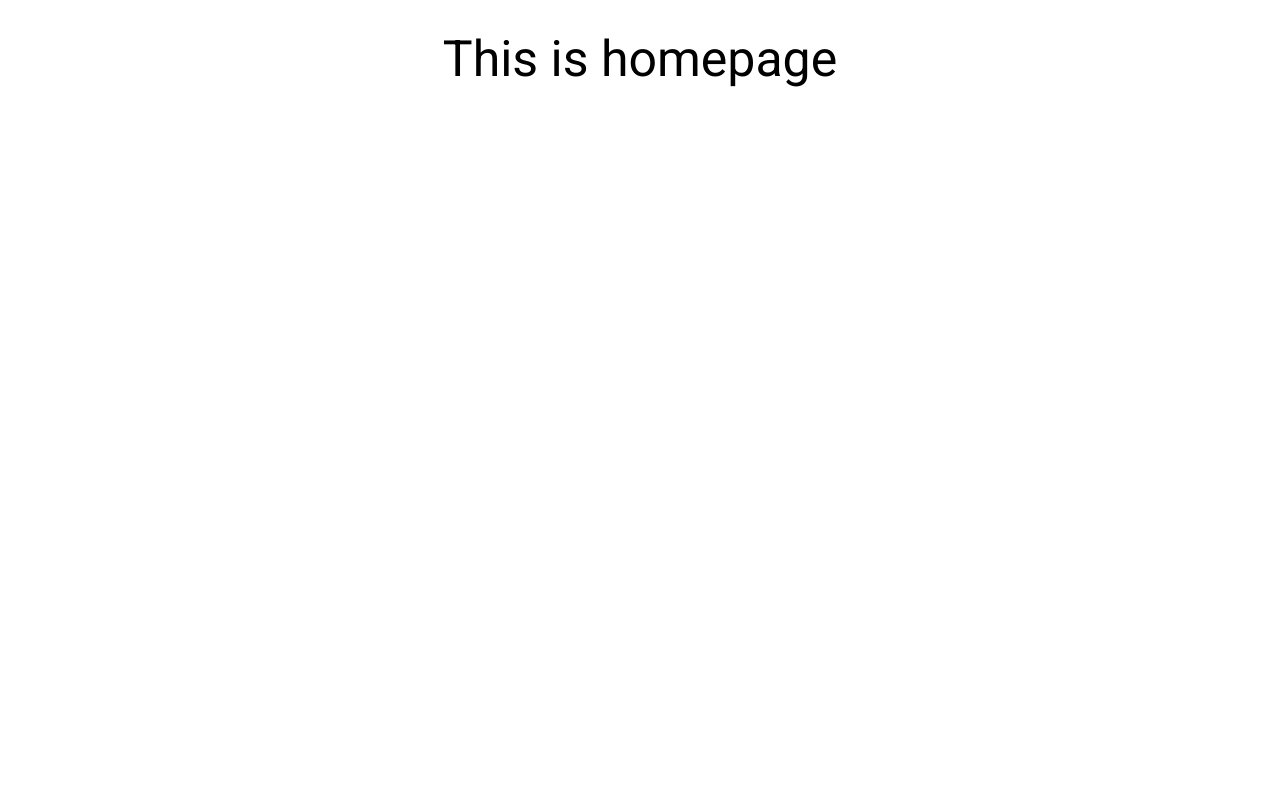
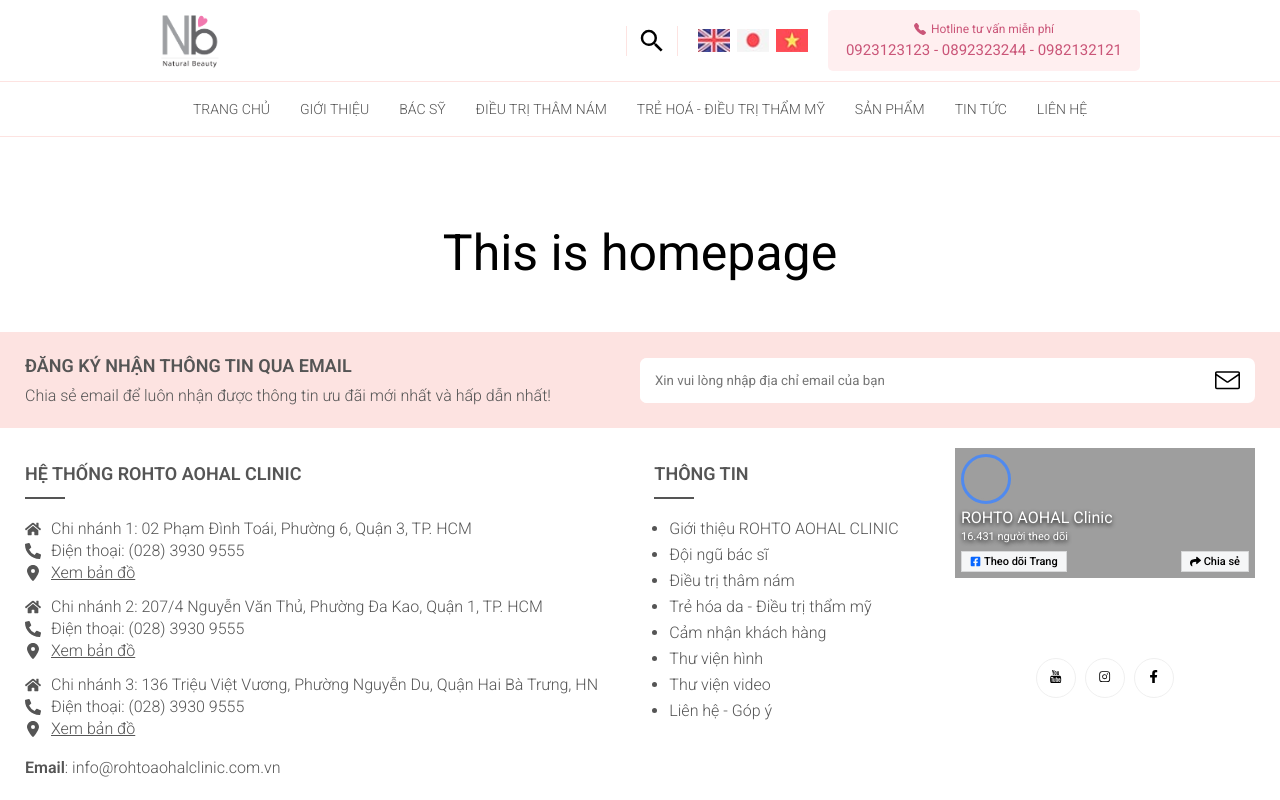
Before and after one commit to LeHungYen/Spa_website, a React (Create React App) app: page / in a window 1280 px wide. Built offline with nearby package versions, Linux system fonts and the light colour scheme; grey boxes are pictures that could not be loaded.

Commit message:
resolve conflict

```diff
--- a/package.json
+++ b/package.json
@@ -13,6 +13,7 @@
     "react-icons": "^5.0.1",
     "react-modal": "^3.16.1",
     "react-redux": "^9.1.0",
+    "react-responsive-carousel": "^3.2.23",
     "react-router-dom": "^6.21.3",
     "react-scripts": "5.0.1",
     "redux-thunk": "^3.1.0",
--- a/src/layouts/DefaultLayout/index.css
+++ b/src/layouts/DefaultLayout/index.css
@@ -116,7 +116,7 @@
     font-family: Roboto, sans-serif;
     font-size: 14px;
     line-height: 24px;
-    font-weight: 200;
+    font-weight: 300;
     text-transform: uppercase;
     padding: 15px;
     color: #555;
--- a/src/layouts/DefaultLayout/index.js
+++ b/src/layouts/DefaultLayout/index.js
@@ -1,6 +1,6 @@
 import style from './index.module.scss'
 import "./index.css"
-import NavigationBar from "./headder/navigation-bar";
+import NavigationBar from "./header/navigation-bar";
 
 
 import { Footer } from './Footer'
@@ -12,7 +12,7 @@
                 <NavigationBar/>
             </div>
 
-            <div className={style.body} style={{height: 5000}}>
+            <div className={style.body}>
                 {children}
             </div>
 
--- a/src/routes/index.js
+++ b/src/routes/index.js
@@ -4,7 +4,7 @@
 import { NullLayout } from "../layouts/NullLayout"
 
 const publicRoutes = [
-    { path: routes.home, component: Home, layout: NullLayout },
+    { path: routes.home, component: Home},
 ]
 
 const privateRoutes = [
```
Also changed, not shown: src/layouts/DefaultLayout/header/navigation-bar-drawer-mode.js (renamed from src/layouts/DefaultLayout/headder/navigation-bar-drawer-mode.js), src/layouts/DefaultLayout/header/navigation-bar.js (renamed from src/layouts/DefaultLayout/headder/navigation-bar.js), src/layouts/DefaultLayout/header/navigation-menu-bar.js (renamed from src/layouts/DefaultLayout/headder/navigation-menu-bar.js), src/layouts/DefaultLayout/header/site-top-bar.js (renamed from src/layouts/DefaultLayout/headder/site-top-bar.js), 1 other file (tests, documents, lock files or other folders).
